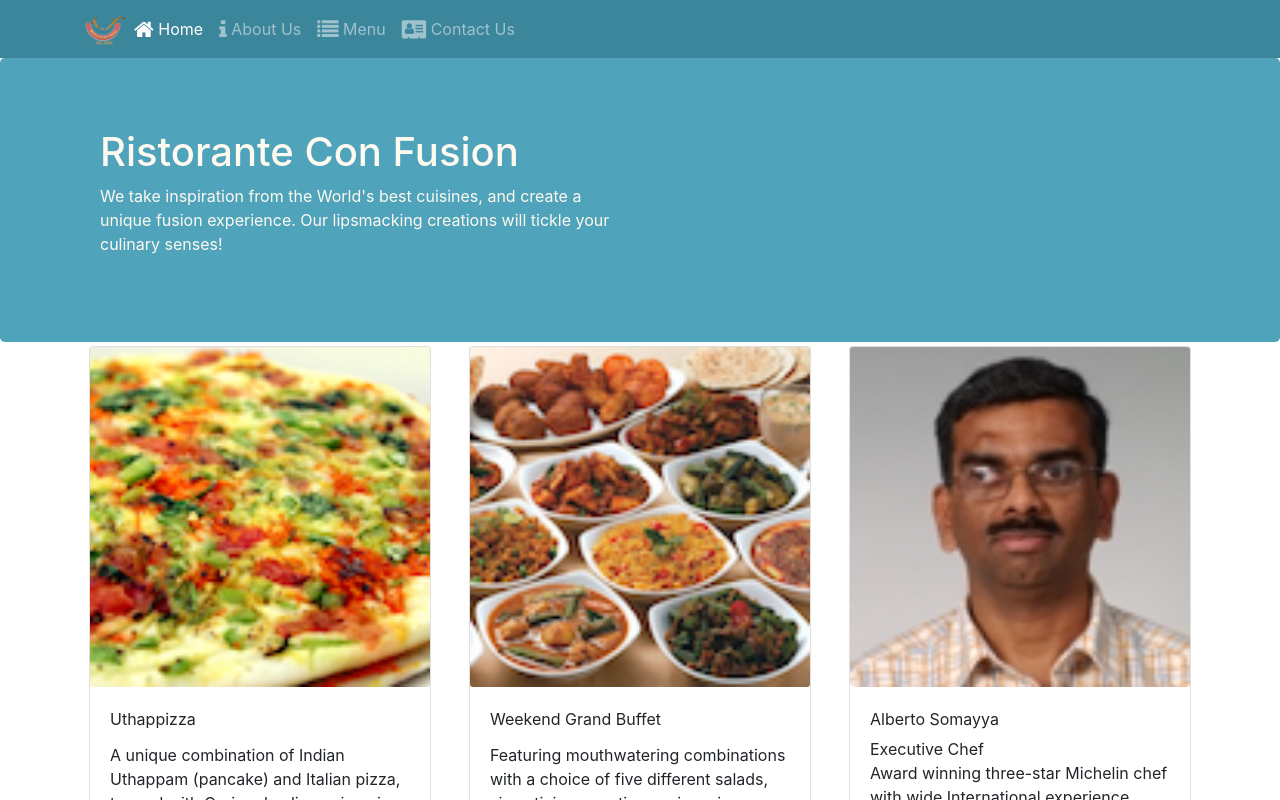
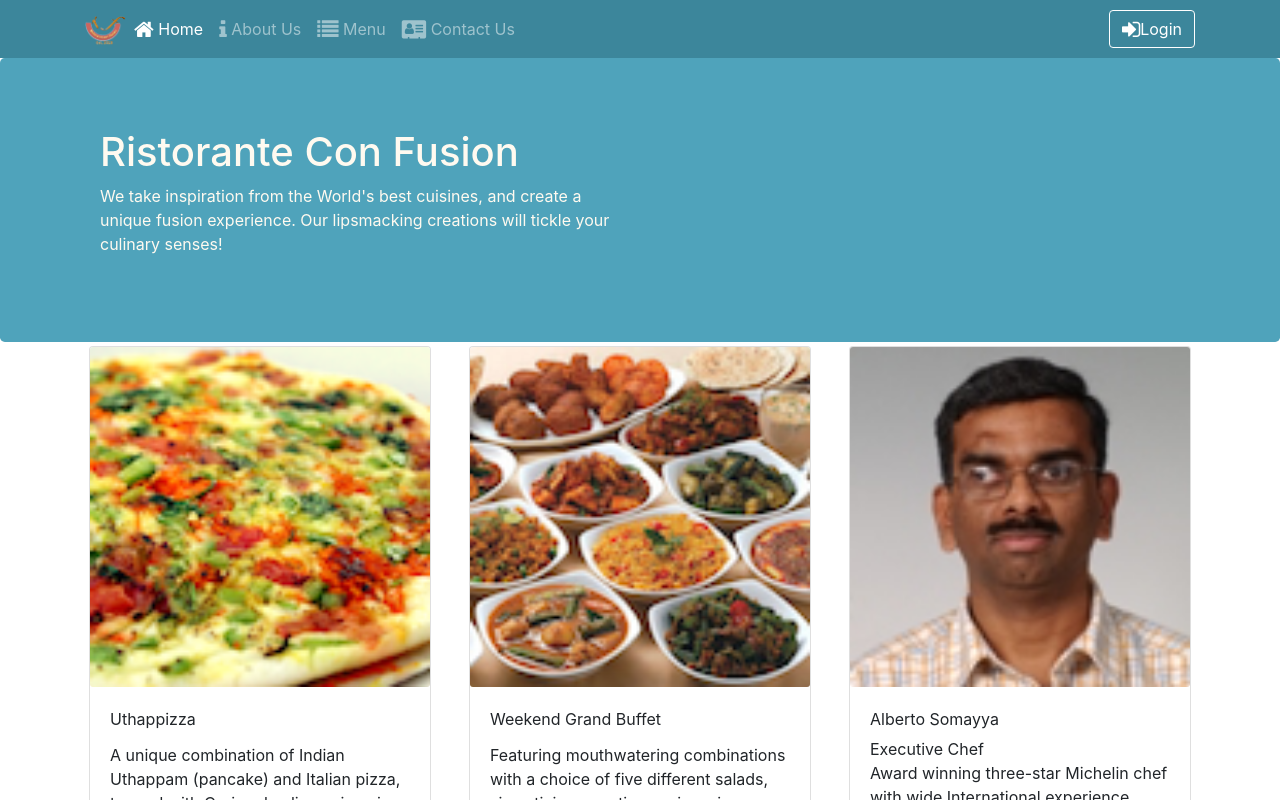
Before and after one commit to IvanGV92/Products, a React (Create React App) app: page /home in a window 1280 px wide. Shown: the top 800 px of the page. Built offline with nearby package versions, Linux system fonts and the light colour scheme.

Commit message:
[add] Uncontrolled Forms Header Login Component

```diff
--- a/src/components/HeaderComponent.js
+++ b/src/components/HeaderComponent.js
@@ -1,21 +1,40 @@
 import React, { Component} from 'react';
-import { Navbar, NavbarBrand, Nav, NavbarToggler, Collapse, NavItem, Jumbotron } from 'reactstrap';
+import { Navbar, NavbarBrand, Nav, NavbarToggler, Collapse, NavItem, Jumbotron, Button, Modal, ModalHeader, ModalBody,Form , Label, Input,FormGroup } from 'reactstrap';
 import { NavLink } from 'react-router-dom';
 
 class Header extends Component {
     constructor(props){
         super(props);
         this.state = {
-            isNavOpen: false
+            isNavOpen: false,
+            isModalOpen: false
         };
         this.toggleNav = this.toggleNav.bind(this);
+        this.toggleModal = this.toggleModal.bind(this);
+        this.handleLogin = this.handleLogin.bind(this);
+
     }
+
+
+    handleLogin(event){
+        this.toggleModal();
+        alert("Username: "+ this.username.value + " Password: " + this.password.value + " Remember : "+ this.remember.checked);
+        event.preventDefault();
+
+        }
 
     toggleNav(){
         this.setState({
             isNavOpen: !this.state.isNavOpen
         });
     }
+
+    toggleModal(){
+        this.setState({
+            isModalOpen: !this.state.isModalOpen
+        });
+    }
+
     render(){
 
         return(
@@ -50,6 +69,13 @@
                                     </NavLink>
                                 </NavItem>
                             </Nav>
+                            <Nav className ="ml-auto" navbar>
+                                <NavItem>
+                                    <Button outline style={{color: '#FFFFFF', borderColor:'#FFFFFF'}} onClick={this.toggleModal}>
+                                        <span className="fa fa-sign-in fa-lg"></span>Login
+                                    </Button>
+                                </NavItem>
+                            </Nav>
                         </Collapse>
                         </div>
                     </Navbar>
@@ -64,6 +90,28 @@
                         </div>
                     </div>
                 </Jumbotron>
+                <Modal isOpen={this.state.isModalOpen} toggle={this.toggleModal}>
+                    <ModalHeader toggle={this.toggleModal}>Login</ModalHeader>
+                    <ModalBody>
+                        <Form onSubmit={this.handleLogin}>
+                            <FormGroup>
+                                <Label htmlFor="username" >Username</Label>
+                                <Input type="text" id="username" name="username" innerRef={(input)=> this.username = input}></Input>
+                            </FormGroup>
+                            <FormGroup>
+                                <Label htmlFor="password" >Password</Label>
+                                <Input type="password" id="password" name="password" innerRef={(input)=> this.password = input}></Input>
+                            </FormGroup>
+                            <FormGroup check>
+                                <Label check>
+                                    <Input type="checkbox" name="remember" innerRef={(input)=> this.remember = input}/>
+                                    Remember Me
+                                </Label>
+                            </FormGroup>
+                            <Button type="submit" value="submit" className="bg-primary">Login</Button>
+                        </Form>
+                    </ModalBody>
+                </Modal>
             </>
         );
     }
```
